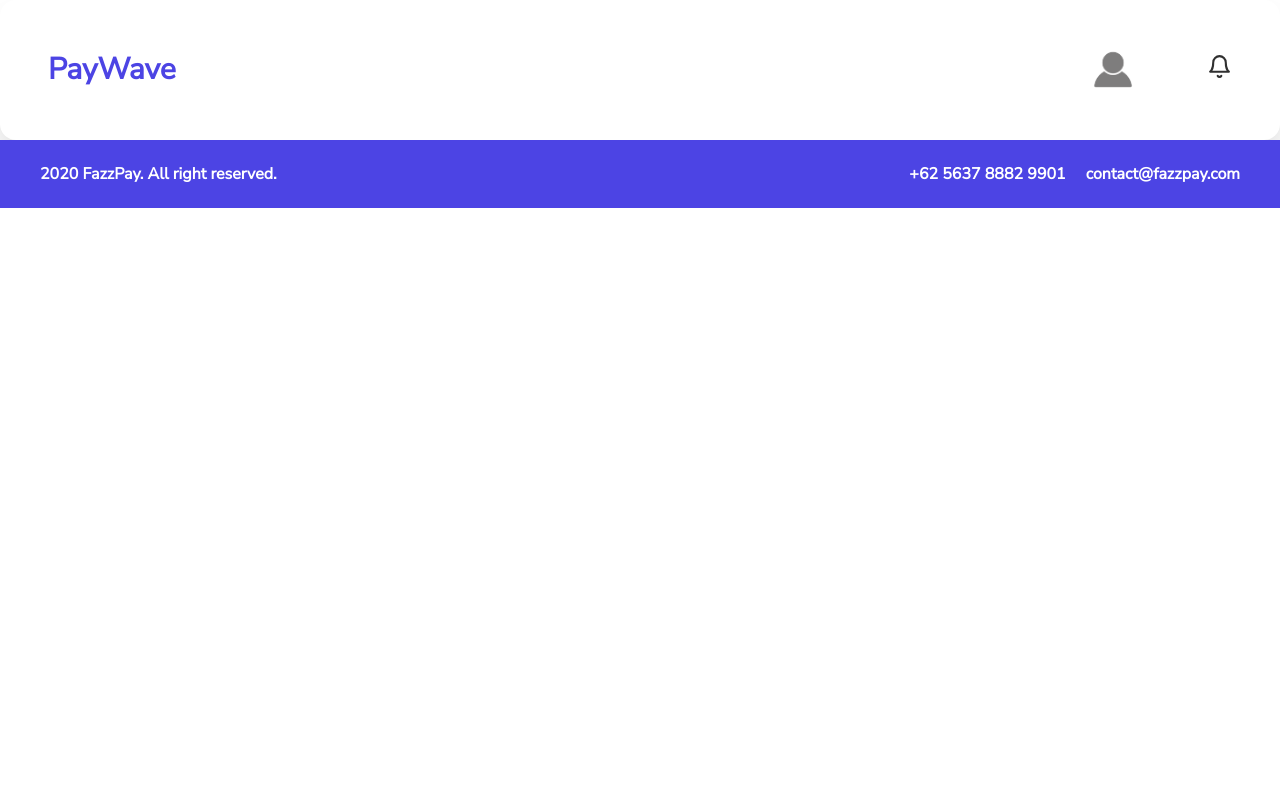
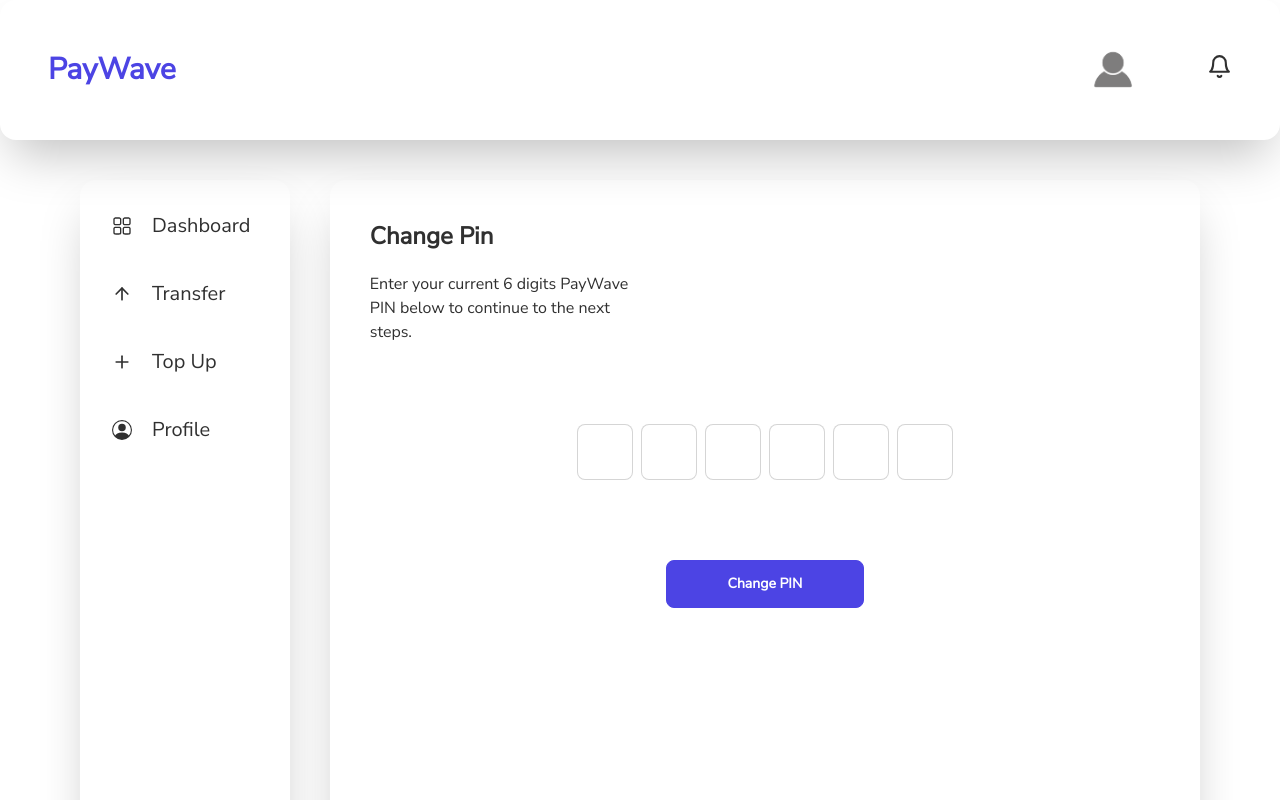
Before and after one commit to fahmiitmamul/fw15-paywave, a Next.js app: page /profile/change-pin in a window 1280 px wide. Shown: the top 800 px of the page. Built offline with nearby package versions, Linux system fonts and the light colour scheme.

Commit message:
fix: fix link

```diff
--- a/pages/profile/change-pin.js
+++ b/pages/profile/change-pin.js
@@ -1,10 +1,36 @@
 import Footer from '@/components/footer'
 import Header from '@/components/header'
+import PinInput from '@/components/pin-input'
+import Sidebar from '@/components/sidebar'
+import { useState } from 'react'
 
 export default function ChangePin() {
+  const [pin, setPin] = useState('')
   return (
     <>
       <Header />
+      <div className="flex gap-10 w-full h-[800px] py-10 px-20">
+        <Sidebar />
+        <div className="w-full flex flex-col gap-5">
+          <div className="flex flex-col gap-10 w-full rounded-2xl shadow-2xl h-full p-10">
+            <div className="flex flex-col gap-5 w-2/6">
+              <div className="font-bold text-2xl">Change Pin</div>
+              <div>
+                Enter your current 6 digits PayWave PIN below to continue to the
+                next steps.
+              </div>
+            </div>
+            <div className="flex w-full mx-auto mt-10 flex-col justify-center items-center gap-20 ">
+              <PinInput onChangePin={setPin} />
+              <div className="flex w-1/2 items-center justify-center">
+                <button className="btn btn-primary w-1/2 normal-case text-white">
+                  Change PIN
+                </button>
+              </div>
+            </div>
+          </div>
+        </div>
+      </div>
       <Footer />
     </>
   )
--- a/pages/profile/profile.js
+++ b/pages/profile/profile.js
@@ -7,6 +7,7 @@ import { FiArrowRight } from 'react-icons/fi'
 import TopUpModal from '@/components/topup-modal'
 import { useSelector } from 'react-redux'
 import Logout from '../auth/logout'
+import Link from 'next/link'
 
 export default function Profile() {
   const profile = useSelector((state) => state.profile.data)
@@ -32,24 +33,24 @@ export default function Profile() {
               </button>
               <div className="text-xl font-bold">{profile.fullName}</div>
               <div className="text-gray-500">{profile.email}</div>
-              <div className="w-[50%]">
+              <Link href="/profile/personal-info" className="w-[50%]">
                 <div className="flex justify-between items-center w-full p-7 bg-gray-300 rounded-lg cursor-pointer shadow-lg">
                   <div className="font-bold">Personal Information</div>
                   <FiArrowRight size={25} />
                 </div>
-              </div>
-              <div className="w-[50%]">
+              </Link>
+              <Link href="/profile/change-password" className="w-[50%]">
                 <div className="flex justify-between items-center w-full p-7 bg-gray-300 rounded-lg cursor-pointer shadow-lg">
                   <div className="font-bold">Change Password</div>
                   <FiArrowRight size={25} />
                 </div>
-              </div>
-              <div className="w-[50%]">
+              </Link>
+              <Link href="/profile/change-pin" className="w-[50%]">
                 <div className="flex justify-between items-center w-full p-7 bg-gray-300 rounded-lg cursor-pointer shadow-lg">
                   <div className="font-bold">Change PIN</div>
                   <FiArrowRight size={25} />
                 </div>
-              </div>
+              </Link>
               <div className="w-[50%]">
                 <div className="flex justify-between items-center w-full p-7 bg-gray-300 rounded-lg cursor-pointer shadow-lg">
                   <Logout />
```
